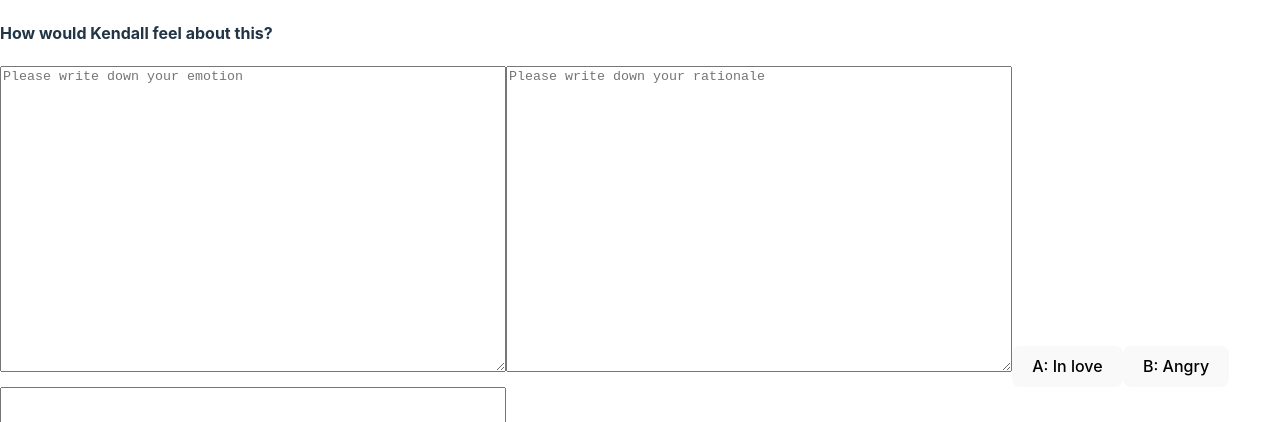
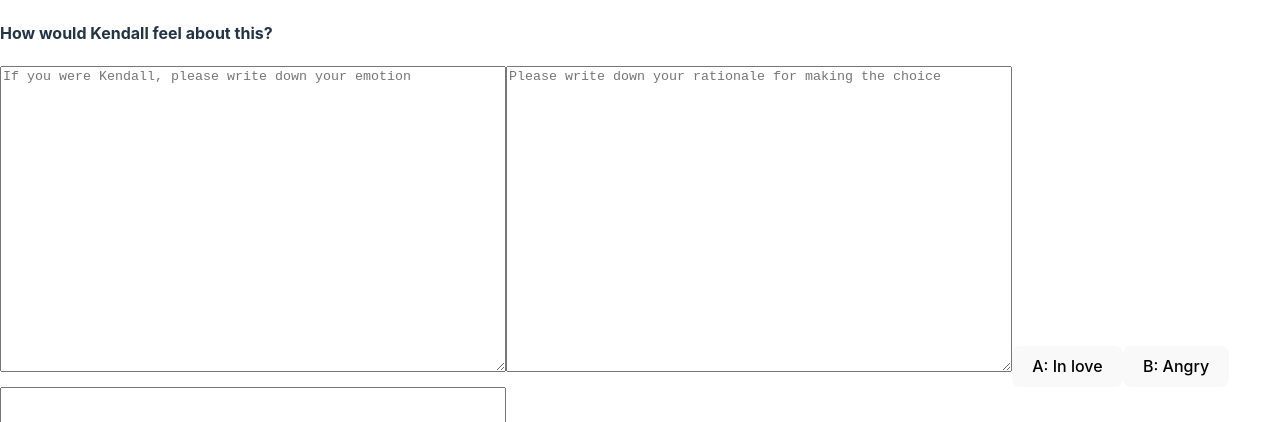
Before and after one commit to kakiii/cc, a React (Vite) app in the folder client/: page / in a window 1280 px wide. Shown: the part 804-1226 px from the top of the page. Built offline with nearby package versions, Linux system fonts and the light colour scheme.

Commit message:
Updated The Placeholders

```diff
--- a/client/src/Game.tsx
+++ b/client/src/Game.tsx
@@ -243,8 +243,8 @@ const Game = () => {
             <p><h3>Kendall:</h3> (smiling affectionately) Jan, these past few months have been incredible. I can't believe how much we've grown together. I think our relationship is getting really serious.</p>
             <p><h3>Jan:</h3> (grinning) Kendall, I feel the same way. I've never connected with someone on such a deep level before. It's like we're meant to be.</p>
             <p><h4>How would Kendall feel about this?</h4></p>
-            <textarea style={{ width: "500px", height: "300px" }} placeholder="Please write down your emotion" defaultValue="" onChange={(e) => setEmotion(e.target.value)} minLength={250} required />
-            <textarea style={{ width: "500px", height: "300px" }} placeholder="Please write down your rationale" defaultValue="" onChange={(e) => setRationale(e.target.value)} required />
+            <textarea style={{ width: "500px", height: "300px" }} placeholder="If you were Kendall, please write down your emotion" defaultValue="" onChange={(e) => setEmotion(e.target.value)} minLength={250} required />
+            <textarea style={{ width: "500px", height: "300px" }} placeholder="Please write down your rationale for making the choice" defaultValue="" onChange={(e) => setRationale(e.target.value)} required />
             {/* <button type="submit" onClick={() => sendToBackEnd()}>Submit</button> */}
             <button onClick={() => handleChoice('In Love', rationale, emotion)}>A: In love</button>
             <button onClick={() => handleChoice('Angry', rationale, emotion)}>B: Angry</button>
@@ -266,8 +266,8 @@ const Game = () => {
             <p><h3>Kendall:</h3> (thinking) I wonder if Jan has found a date for the upcoming dance. I should go and talk to her about it.</p>
 
             <p><h4>What willKendall want to do next?</h4></p>
-            <textarea style={{ width: "500px", height: "300px" }} placeholder="Please write down your emotion" defaultValue="" onChange={(e) => setEmotion(e.target.value)} required />
-            <textarea style={{ width: "500px", height: "300px" }} placeholder="Please write down your rationale" defaultValue="" onChange={(e) => setRationale(e.target.value)} required />
+            <textarea style={{ width: "500px", height: "300px" }} placeholder="If you are Kendall, please write down your emotion" defaultValue="" onChange={(e) => setEmotion(e.target.value)} required />
+            <textarea style={{ width: "500px", height: "300px" }} placeholder="Please write down your rationale for making the choice" defaultValue="" onChange={(e) => setRationale(e.target.value)} required />
             {/* <button type="submit" onClick={() => sendToBackEnd()}>Submit</button> */}
             <button onClick={() => handleChoice('Talk To Jan', rationale, emotion)}>A: Talk to Jan</button>
             <button onClick={() => handleChoice('Clean Her Home', rationale, emotion)}>B: Clean her home</button>
@@ -291,8 +291,8 @@ const Game = () => {
             <p>(Scene: Jan faints in Kendall's arms, causing concern and worry.)</p>
 
             <p><h4>What will happen to Jan?</h4></p>
-            <textarea style={{ width: "500px", height: "300px" }} placeholder="Please write down your emotion" defaultValue="" onChange={(e) => setEmotion(e.target.value)} required />
-            <textarea style={{ width: "500px", height: "300px" }} placeholder="Please write down your rationale" defaultValue="" onChange={(e) => setRationale(e.target.value)} required />
+            <textarea style={{ width: "500px", height: "300px" }} placeholder="Please write down your emotion, if you were Jan" defaultValue="" onChange={(e) => setEmotion(e.target.value)} required />
+            <textarea style={{ width: "500px", height: "300px" }} placeholder="Please write down your rationale, for making the choice" defaultValue="" onChange={(e) => setRationale(e.target.value)} required />
             {/* <button type="submit" onClick={() => sendToBackEnd()}>Submit</button> */}
             <button onClick={() => handleChoice('Jan Gets Better', rationale, emotion)}>A: Jan will get better</button>
             <button onClick={() => handleChoice('Appreciates', rationale, emotion)}>B: Jan appreciates what Kendall does</button>
@@ -316,8 +316,8 @@ const Game = () => {
             <p>(Kendall tries to pull Jan’s covers over her body)</p>
 
             <p><h4>How would Jan feel as a result?</h4></p>
-            <textarea style={{ width: "500px", height: "300px" }} placeholder="Please write down your emotion" defaultValue="" onChange={(e) => setEmotion(e.target.value)} required />
-            <textarea style={{ width: "500px", height: "300px" }} placeholder="Please write down your rationale" defaultValue="" onChange={(e) => setRationale(e.target.value)} required />
+            <textarea style={{ width: "500px", height: "300px" }} placeholder="Please write down your emotion, if you were Jan" defaultValue="" onChange={(e) => setEmotion(e.target.value)} required />
+            <textarea style={{ width: "500px", height: "300px" }} placeholder="Please write down your rationale for making the choice" defaultValue="" onChange={(e) => setRationale(e.target.value)} required />
             {/* <button type="submit" onClick={() => sendToBackEnd()}>Submit</button> */}
             <button onClick={() => handleChoice('Ignored', rationale, emotion)}>A: Being Ignored</button>
             <button onClick={() => handleChoice('Loved_Talk To Jan', rationale, emotion)}>B: Being Loved</button>
@@ -341,8 +341,8 @@ const Game = () => {
             <p><h3>Kendall:</h3> I have to find a bigger home for us so we can live comfortably.</p>
             <p>(Kendall finds a big villa that is suitable for both him and Jen)</p>
             <p><h4>How will Kendall feel?</h4></p>
-            <textarea style={{ width: "500px", height: "300px" }} placeholder="Please write down your emotion" defaultValue="" onChange={(e) => setEmotion(e.target.value)} required />
-            <textarea style={{ width: "500px", height: "300px" }} placeholder="Please write down your rationale" defaultValue="" onChange={(e) => setRationale(e.target.value)} required />
+            <textarea style={{ width: "500px", height: "300px" }} placeholder="Please write down your emotion, if you were Kendall" defaultValue="" onChange={(e) => setEmotion(e.target.value)} required />
+            <textarea style={{ width: "500px", height: "300px" }} placeholder="Please write down your rationale for making the choice" defaultValue="" onChange={(e) => setRationale(e.target.value)} required />
             {/* <button type="submit" onClick={() => sendToBackEnd()}>Submit</button> */}
             <button onClick={() => handleChoice('Loved_Clean Her Home', rationale, emotion)}>A: Being Loved</button>
             <button onClick={() => handleChoice('Detached', rationale, emotion)}>B: Detached</button>
```
Also changed, not shown: 1 other file (tests, documents, lock files or other folders).
